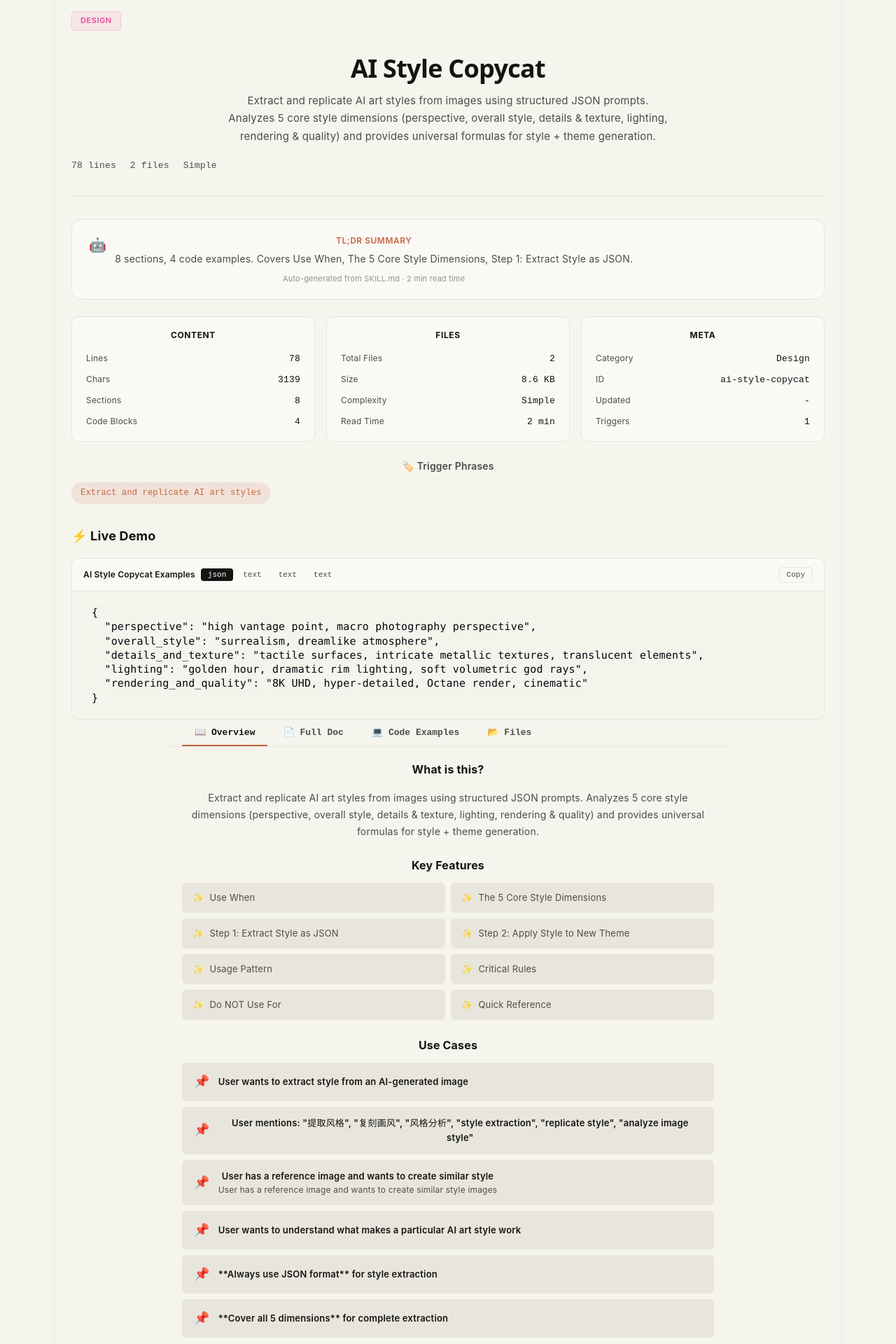
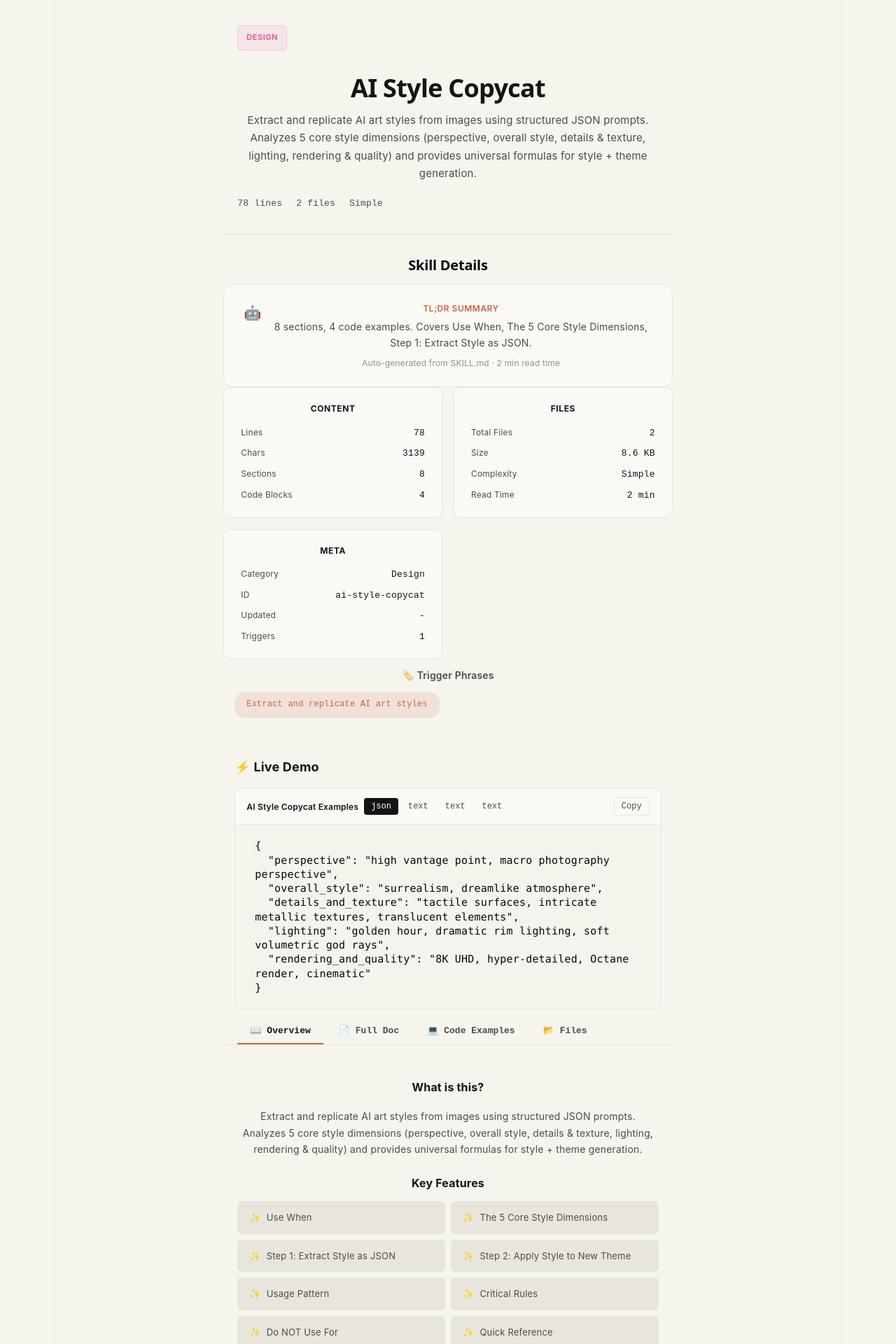
Before and after one commit to cookabc/app-universe, a React (Vite) app: page /skill/ai-style-copycat in a window 1280 px wide. Shown: the part 100-2020 px from the top of the page at 70% size. Built offline with nearby package versions, Linux system fonts and the light colour scheme.

Commit message:
fix: 修复技能详情页面的行长度问题

```diff
--- a/src/components/Demos/CodePlayground.tsx
+++ b/src/components/Demos/CodePlayground.tsx
@@ -32,6 +32,8 @@ export default function CodePlayground({ examples, title = "Live Examples" }: Pr
         border: "1px solid var(--border)",
         overflow: "hidden",
         background: "var(--bg-card)",
+        maxWidth: "65ch",
+        margin: "0 auto",
       }}
     >
       <div
@@ -57,11 +59,11 @@ export default function CodePlayground({ examples, title = "Live Examples" }: Pr
                 role="tab"
                 aria-selected={i === ei}
                 style={{
-                  padding: "3px 10px",
+                  padding: "5px 10px",
                   borderRadius: "4px",
                   border: "none",
                   cursor: "pointer",
-                  fontSize: "11px",
+                  fontSize: "12px",
                   fontWeight: 500,
                   fontFamily: "var(--font-mono)",
                   background: i === ei ? "var(--near-black)" : "transparent",
@@ -78,13 +80,13 @@ export default function CodePlayground({ examples, title = "Live Examples" }: Pr
           onClick={handleCopy}
           aria-label="Copy code"
           style={{
-            padding: "4px 10px",
+            padding: "5px 10px",
             borderRadius: "4px",
             border: "1px solid var(--border)",
             background: copied ? "var(--success)" : "transparent",
             color: copied ? "var(--white)" : "var(--text-secondary)",
             cursor: "pointer",
-            fontSize: "11px",
+            fontSize: "12px",
             fontFamily: "var(--font-mono)",
             transition: "background-color .15s ease, color .15s ease",
           }}
--- a/src/components/Demos/LiveDemoSection.tsx
+++ b/src/components/Demos/LiveDemoSection.tsx
@@ -94,7 +94,7 @@ export default function LiveDemoSection({ skill }: Props) {
   if (!demos.length) return null;
 
   return (
-    <div style={{ marginTop: "32px" }}>
+    <div style={{ marginTop: "32px", maxWidth: "65ch", padding: "12px 16px" }}>
       <h3
         style={{
           fontSize: "18px",
--- a/src/components/SkillDetail/AISummaryCard.tsx
+++ b/src/components/SkillDetail/AISummaryCard.tsx
@@ -16,11 +16,13 @@ export default function AISummaryCard({ skill }: Props) {
         borderRadius: "var(--radius-lg)",
         background: "var(--bg-card)",
         border: "1px solid var(--border)",
-        padding: "20px 24px",
+        padding: "24px 28px",
         marginBottom: "24px",
         display: "flex",
         gap: "12px",
         alignItems: "flex-start",
+        maxWidth: "65ch",
+        margin: "0 auto",
       }}
     >
       <span style={{ fontSize: "20px", flexShrink: 0 }}>🤖</span>
@@ -43,7 +45,7 @@ export default function AISummaryCard({ skill }: Props) {
         <div
           style={{
             marginTop: "8px",
-            fontSize: "11px",
+            fontSize: "12px",
             color: "var(--text-secondary)",
             opacity: 0.6,
           }}
--- a/src/components/SkillDetail/ContentTabs.tsx
+++ b/src/components/SkillDetail/ContentTabs.tsx
@@ -32,7 +32,7 @@ export default function ContentTabs({ skill }: Props) {
   });
 
   return (
-    <div style={{ marginBottom: "32px" }}>
+    <div style={{ marginBottom: "32px", maxWidth: "65ch", margin: "0 auto" }}>
       <div
         role="tablist"
         aria-label="Content tabs"
@@ -42,7 +42,7 @@ export default function ContentTabs({ skill }: Props) {
           borderBottom: "1px solid var(--border)",
           overflowX: "auto",
           marginBottom: "20px",
-          maxWidth: "800px",
+          maxWidth: "65ch",
           marginLeft: "auto",
           marginRight: "auto",
           padding: "0 20px",
@@ -63,9 +63,9 @@ export default function ContentTabs({ skill }: Props) {
       <div
         style={{
           animation: "fadeInUp .3s ease",
-          maxWidth: "800px",
+          maxWidth: "65ch",
           margin: "0 auto",
-          padding: "0 20px",
+          padding: "20px",
         }}
       >
         {tab === "overview" && <Overview skill={skill} />}
@@ -103,7 +103,7 @@ export default function ContentTabs({ skill }: Props) {
 
 function Overview({ skill }: Props) {
   return (
-    <div>
+    <div style={{ padding: "8px 0" }}>
       <h3 style={{ fontSize: "16px", fontWeight: 700, marginBottom: "16px" }}>What is this?</h3>
       <p
         style={{
@@ -131,7 +131,7 @@ function Overview({ skill }: Props) {
               <li
                 key={i}
                 style={{
-                  padding: "10px 14px",
+                  padding: "12px 16px",
                   borderRadius: "var(--radius-sm)",
                   background: "var(--bg-secondary)",
                   border: "1px solid var(--border)",
--- a/src/components/SkillDetail/SkillHeroBanner.tsx
+++ b/src/components/SkillDetail/SkillHeroBanner.tsx
@@ -19,7 +19,11 @@ export default function SkillHeroBanner({ skill }: Props) {
 
   return (
     <article
-      style={{ marginBottom: "32px", padding: "32px 0", borderBottom: "1px solid var(--border)" }}
+      style={{
+        marginBottom: "32px",
+        padding: "32px 20px",
+        borderBottom: "1px solid var(--border)",
+      }}
     >
       <div style={{ display: "flex", alignItems: "center", gap: "10px", marginBottom: "16px" }}>
         <span
@@ -29,7 +33,7 @@ export default function SkillHeroBanner({ skill }: Props) {
             fontWeight: 600,
             letterSpacing: "0.05em",
             textTransform: "uppercase",
-            padding: "4px 12px",
+            padding: "8px 12px",
             borderRadius: "6px",
             background: cat.color + "14",
             color: cat.color,
@@ -59,7 +63,7 @@ export default function SkillHeroBanner({ skill }: Props) {
           color: "var(--text-secondary)",
           fontSize: "15px",
           lineHeight: 1.7,
-          maxWidth: "640px",
+          maxWidth: "65ch",
           margin: "0 auto 20px",
           textAlign: "center",
         }}
--- a/src/components/SkillDetail/StatsDashboard.tsx
+++ b/src/components/SkillDetail/StatsDashboard.tsx
@@ -14,6 +14,8 @@ export default function StatsDashboard({ skill }: Props) {
         gridTemplateColumns: "repeat(auto-fit,minmax(220px,1fr))",
         gap: "16px",
         marginBottom: "24px",
+        maxWidth: "65ch",
+        margin: "0 auto",
       }}
     >
       {[
@@ -57,7 +59,7 @@ export default function StatsDashboard({ skill }: Props) {
             borderRadius: "var(--radius-md)",
             background: "var(--bg-card)",
             border: "1px solid var(--border)",
-            padding: "16px 20px",
+            padding: "20px 24px",
           }}
         >
           <div
--- a/src/components/SkillDetail/TriggerPhraseCloud.tsx
+++ b/src/components/SkillDetail/TriggerPhraseCloud.tsx
@@ -4,7 +4,7 @@ interface Props {
 export default function TriggerPhraseCloud({ phrases }: Props) {
   if (!phrases?.length) return null;
   return (
-    <div style={{ marginBottom: "24px" }}>
+    <div style={{ marginBottom: "24px", padding: "12px 16px", maxWidth: "65ch", margin: "0 auto" }}>
       <h3
         style={{
           fontSize: "14px",
@@ -20,7 +20,7 @@ export default function TriggerPhraseCloud({ phrases }: Props) {
           <span
             key={i}
             style={{
-              padding: "5px 12px",
+              padding: "8px 16px",
               borderRadius: "16px",
               background: "var(--tag-bg)",
               color: "var(--accent)",
--- a/src/pages/SkillDetailPage.tsx
+++ b/src/pages/SkillDetailPage.tsx
@@ -51,8 +51,9 @@ export default function SkillDetailPage() {
   }
 
   return (
-    <div className="animate-in">
+    <div className="animate-in" style={{ maxWidth: "60ch", margin: "0 auto", padding: "20px" }}>
       <SkillHeroBanner skill={skill} />
+      <h2 style={{ fontSize: "20px", fontWeight: 600, margin: "24px 0 16px" }}>Skill Details</h2>
       <AISummaryCard skill={skill} />
       <StatsDashboard skill={skill} />
       <TriggerPhraseCloud phrases={skill.triggerPhrases} />
```
Also changed, not shown: src/components/common/MarkdownRenderer.tsx (+2 -2 lines).
